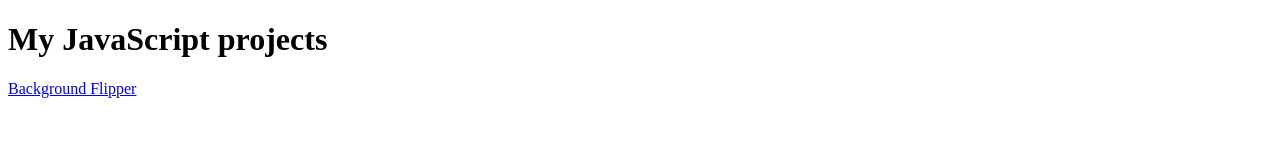
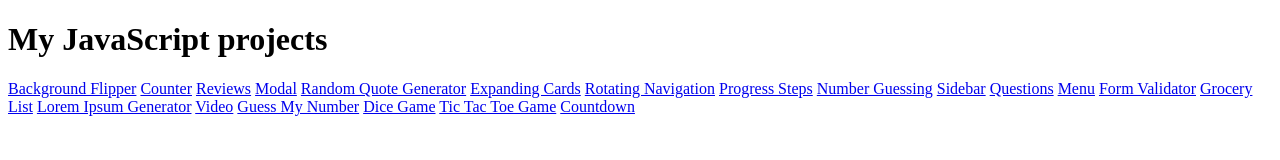
Before and after one commit to RL1010/javascript-mini-projects, a plain HTML site: page index.html in a window 1280 px wide. Drawn offline with Linux system fonts and the light colour scheme.

Commit message:
Updated the projects

```diff
--- a/index.html
+++ b/index.html
@@ -9,5 +9,24 @@
   <body>
     <h1>My JavaScript projects</h1>
     <a href="/01. BackgroundColorFlipper/index.html">Background Flipper</a>
+    <a href="/02. Counter/index.html">Counter</a>
+    <a href="/03. Reviews/index.html">Reviews</a>
+    <a href="/04. Modal/index.html">Modal</a>
+    <a href="/05. Random Quote Generator/index.html">Random Quote Generator</a>
+    <a href="/06. Expanding Cards/index.html">Expanding Cards</a>
+    <a href="/07. Rotating Navigation/index.html">Rotating Navigation</a>
+    <a href="/08. Progress Steps/index.html">Progress Steps</a>
+    <a href="/09. Number Guessing/index.html">Number Guessing</a>
+    <a href="/10. SideBar/index.html">Sidebar</a>
+    <a href="/11. Questions/index.html">Questions</a>
+    <a href="/12. Menu/index.html">Menu</a>
+    <a href="/13. Form Validator/index.html">Form Validator</a>
+    <a href="/14. Grocery List/index.html">Grocery List</a>
+    <a href="/15. Lorem Ipsum/index.html">Lorem Ipsum Generator</a>
+    <a href="/16. Video/index.html">Video</a>
+    <a href="/17. Guess My Number/index.html">Guess My Number</a>
+    <a href="/18. Dice Game/index.html">Dice Game</a>
+    <a href="/19.Tic tac toe game/index.html">Tic Tac Toe Game</a>
+    <a href="/20. Countdown/index.html">Countdown</a>
   </body>
 </html>
```
